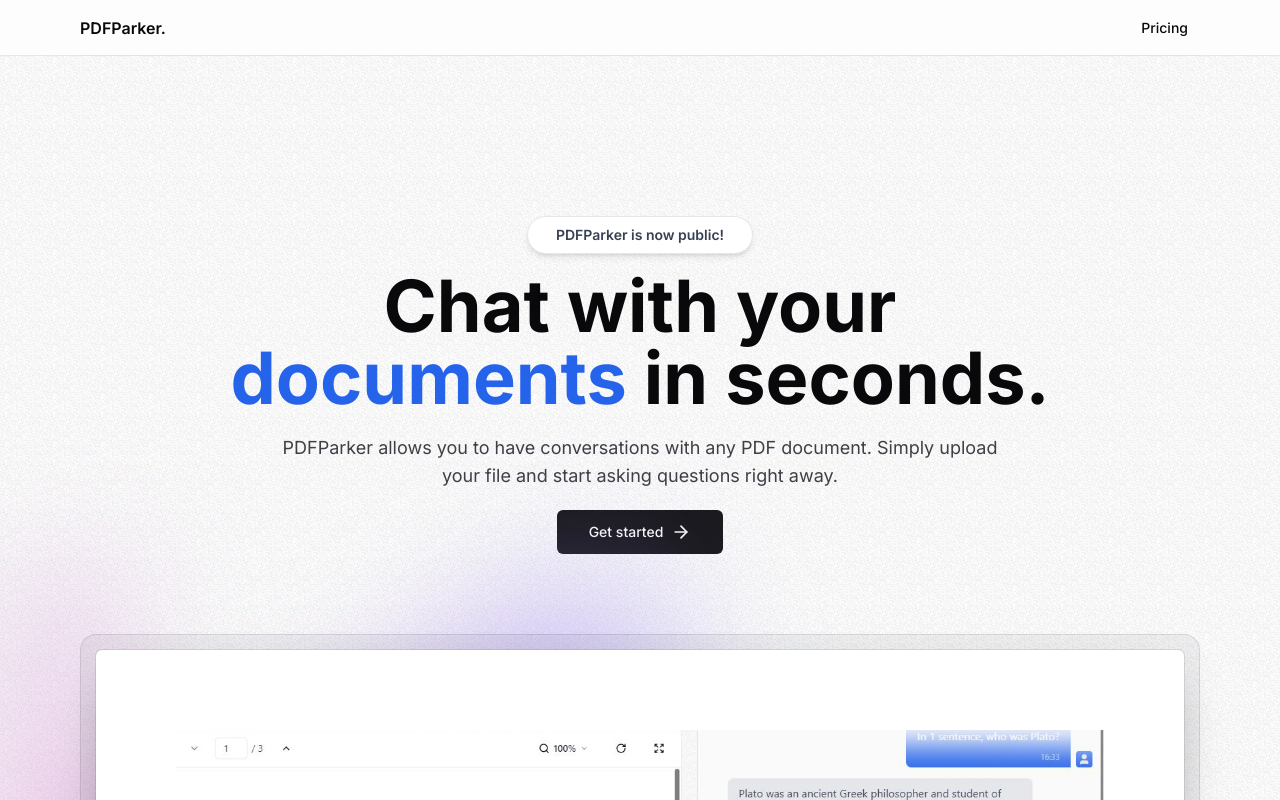
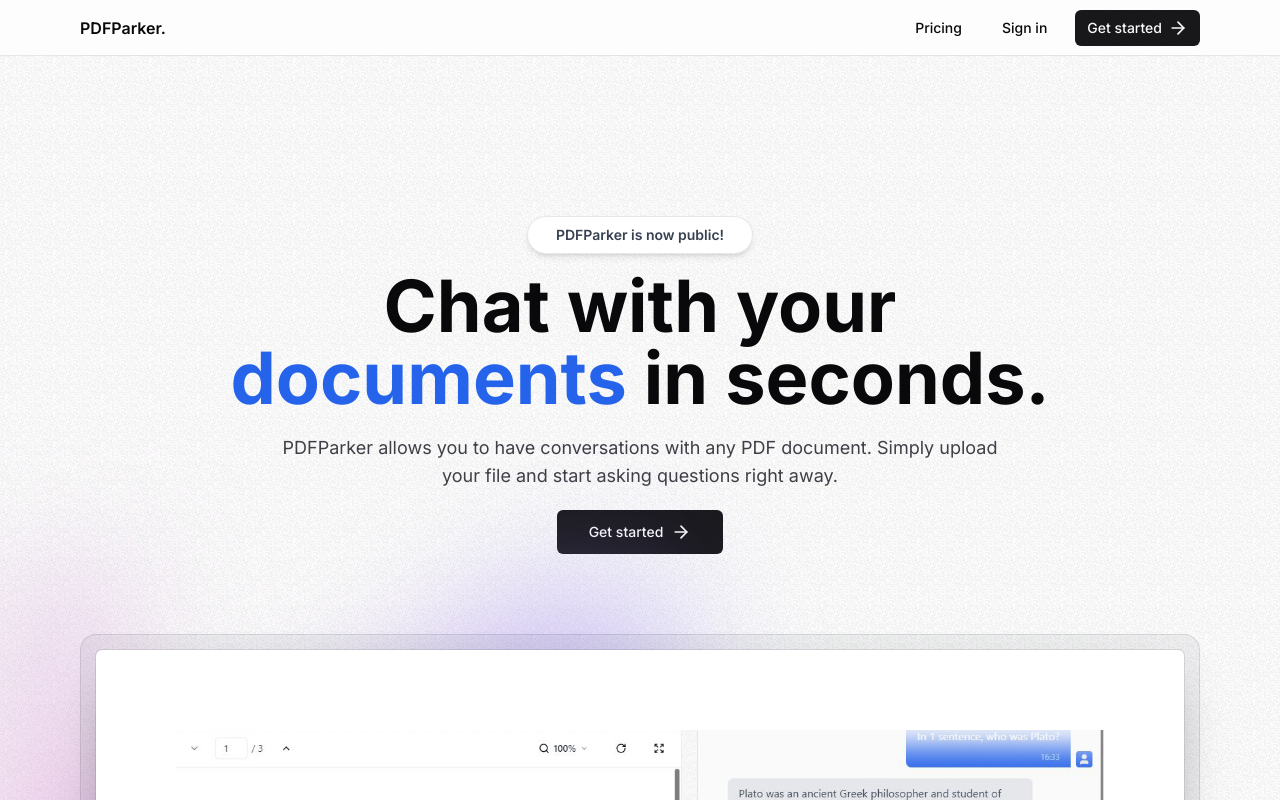
Before and after one commit to gorock007/pdf-parker, a Next.js app: page / in a window 1280 px wide. Shown: the top 800 px of the page. Built offline with nearby package versions, Linux system fonts and the light colour scheme.

Commit message:
Added Kinde Auth

```diff
--- /dev/null
+++ b/src/app/api/auth/[kindeAuth]/route.ts
@@ -0,0 +1,7 @@
+import { handleAuth } from "@kinde-oss/kinde-auth-nextjs/server";
+import { NextRequest } from "next/server";
+
+export async function GET(request:NextRequest, { params }: any) {
+    const endpoint = params.kindeAuth;
+    return handleAuth(request, endpoint);
+}
--- a/src/components/Navbar.tsx
+++ b/src/components/Navbar.tsx
@@ -1,6 +1,8 @@
 import Link from "next/link"
 import MaxWidthWrapper from "./MaxWidthWrapper"
 import { buttonVariants } from "./ui/button"
+import {LoginLink, RegisterLink} from "@kinde-oss/kinde-auth-nextjs/server"
+import { ArrowRight } from "lucide-react"
 
 const Navbar = () =>{
     return(
@@ -17,10 +19,22 @@
                             <Link
                                 href='/pricing'
                                 className={buttonVariants({
-                                variant:"ghost",
-                                size:'sm'
-                            })}>Pricing</Link>
-
+                                    variant:"ghost",
+                                    size:'sm'
+                                })}>
+                                Pricing
+                            </Link>
+                            <LoginLink className={buttonVariants({
+                                variant: "ghost",
+                                size: 'sm'
+                            })}>
+                            Sign in
+                           </LoginLink>
+                            <RegisterLink className={buttonVariants({
+                                size: 'sm'
+                            })}>
+                            Get started <ArrowRight className="ml-1.5 h-5 w-5" />
+                           </RegisterLink>
 
                         </>
                     </div>
```
Also changed, not shown: 1 other file (tests, documents, lock files or other folders).
